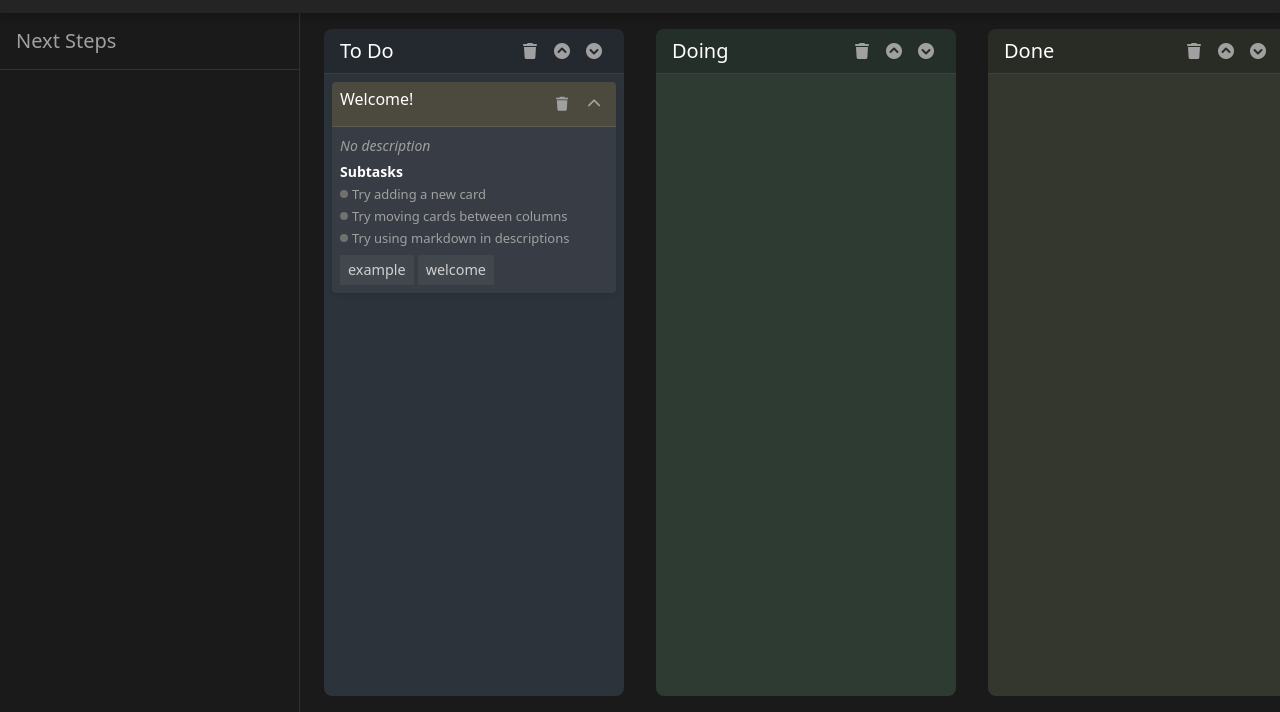
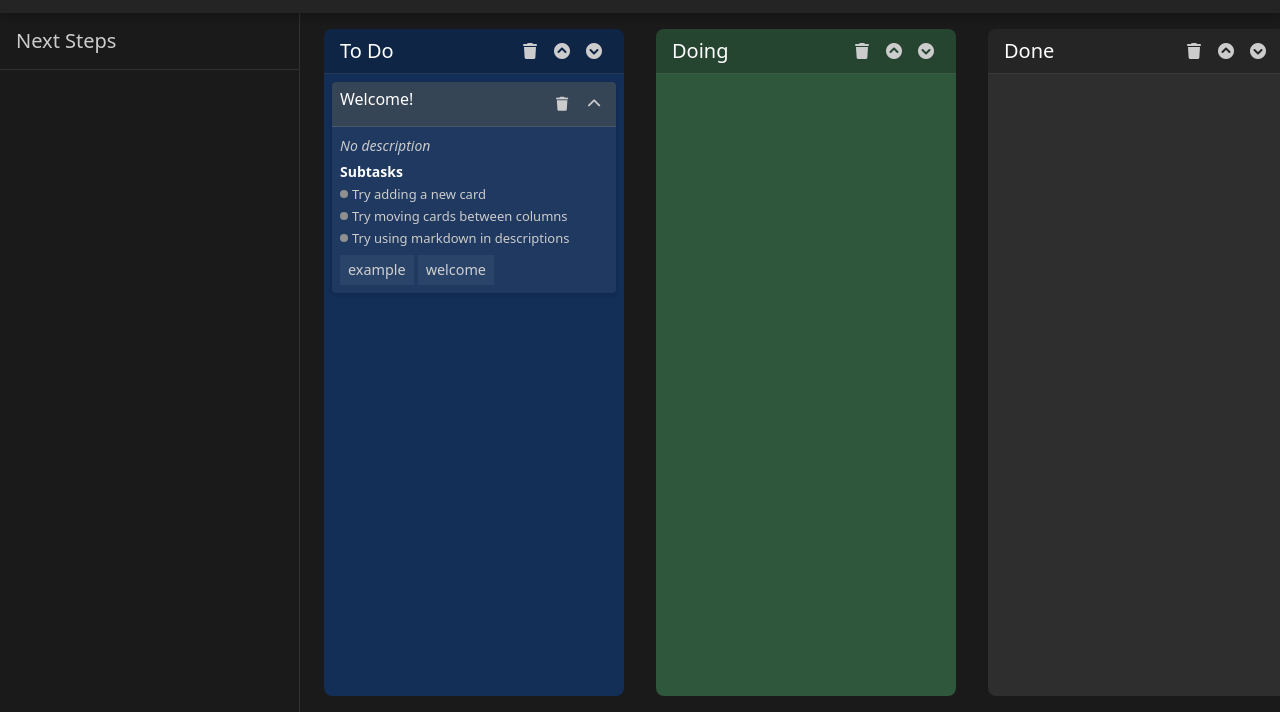
Before and after one commit to TuckerTucker/TaskBoardAI, a website with bundled scripts: page app/index.html in a window 1280 px wide. Shown: the part 88-800 px from the top of the page. Built offline with nearby package versions, Linux system fonts and the light colour scheme; files whose address does not match are found by name.

Commit message:
update(style): updating column colours

```diff
--- a/app/css/base/_variables.css
+++ b/app/css/base/_variables.css
@@ -5,10 +5,10 @@
     --header-bg: #242424;
 
     /* Column Colors */
-    --column-todo-bg: #2d333b;
-    --column-doing-bg: #2d3b33;
-    --column-review-bg: #3b332d;
-    --column-done-bg: #33372d;
+    --column-todo-bg: #0066ff44;
+    --column-doing-bg: #66ff9944;
+    --column-review-bg: #ff991144;
+    --column-done-bg: #66666644;
     --column-header-bg: rgba(0, 0, 0, 0.2);
     --column-header-hover-bg: rgba(0, 0, 0, 0.3);
     --column-scrollbar: rgba(255, 255, 255, 0.1);
@@ -26,8 +26,8 @@
 
     /* Text Colors */
     --text-primary: #ffffff;
-    --text-secondary: #a0a0a0;
-    --text-tertiary: #707070;
+    --text-secondary: #cccccc;
+    --text-tertiary: #909090;
 
     /* Button Colors */
     --button-primary: #4a9eff;
--- a/app/js/components/Column.js
+++ b/app/js/components/Column.js
@@ -9,7 +9,7 @@ import { Card } from './Card.js';
 const COLUMN_TYPES = {
     TODO: ['todo', 'to do', 'backlog', 'pending', 'new'],
     DOING: ['doing', 'in progress', 'working', 'active'],
-    REVIEW: ['review', 'testing', 'qa', 'verify'],
+    REVIEW: ['review', 'testing', 'qa', 'verify', 'on hold', 'blocked'],
     DONE: ['done', 'complete', 'finished', 'completed']
 };
 
```
